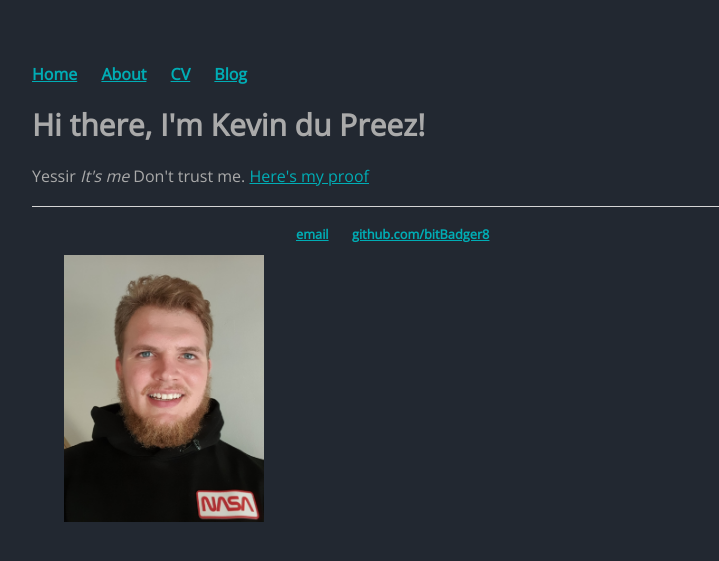
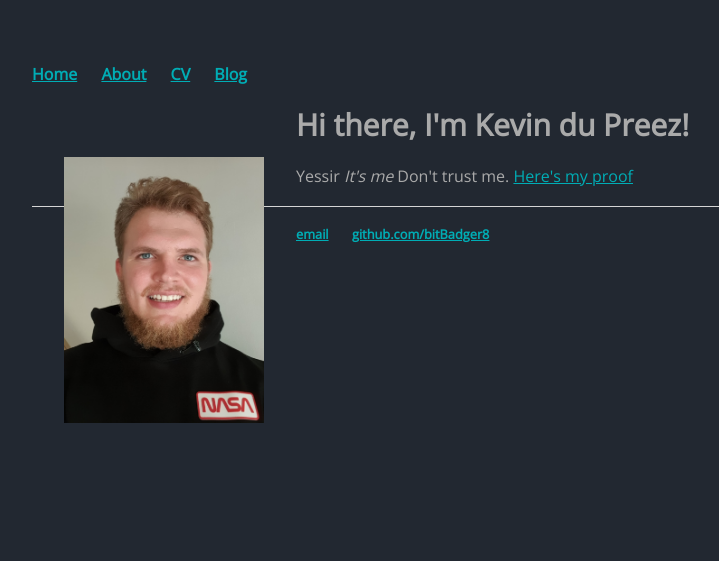
Before and after one commit to bitBadger8/bitBadger8.github.io, a Jekyll site: the page built from index.html, in a window 1280 px wide. Shown: the top 561 px of the page, without its empty margins (160-879 px from the left). Built offline with Jekyll 4.4.1, drawn with Linux system fonts in a browser that asks for light colours.

Commit message:
Update index.html

```diff
--- a/index.html
+++ b/index.html
@@ -3,12 +3,13 @@ layout: default
 title: Kevin du Preez, Personal Page
 ---
 <div class="blurb">
+	<div class="sideL">
+		<img src="https://bitbadger8.github.io/assets/images/smallerProfile.jpg" alt="Photo of Kev" id="kevPic" />
+	</div>
 	<div class="sideR">
 		<h1>Hi there, I'm Kevin du Preez!</h1>
 		<p>Yessir <em>It's me</em> Don't trust me. <a href="/about">Here's my proof</a></p>
 	</div>
-	<div class="sideL">
-		<img src="https://bitbadger8.github.io/assets/images/smallerProfile.jpg" alt="Photo of Kev" id="kevPic" />
-	</div>
+
 
 </div><!-- /.blurb -->
```
